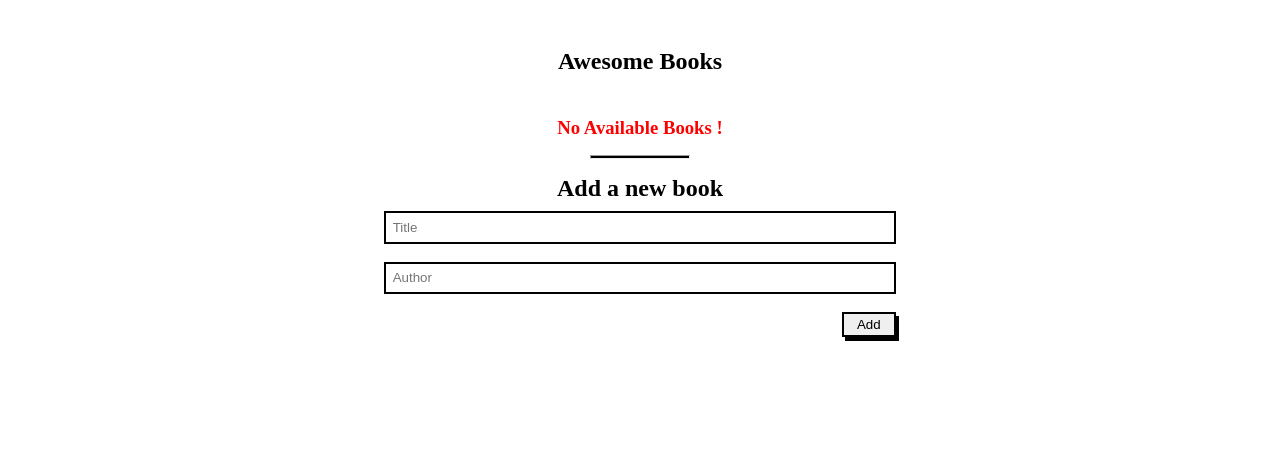
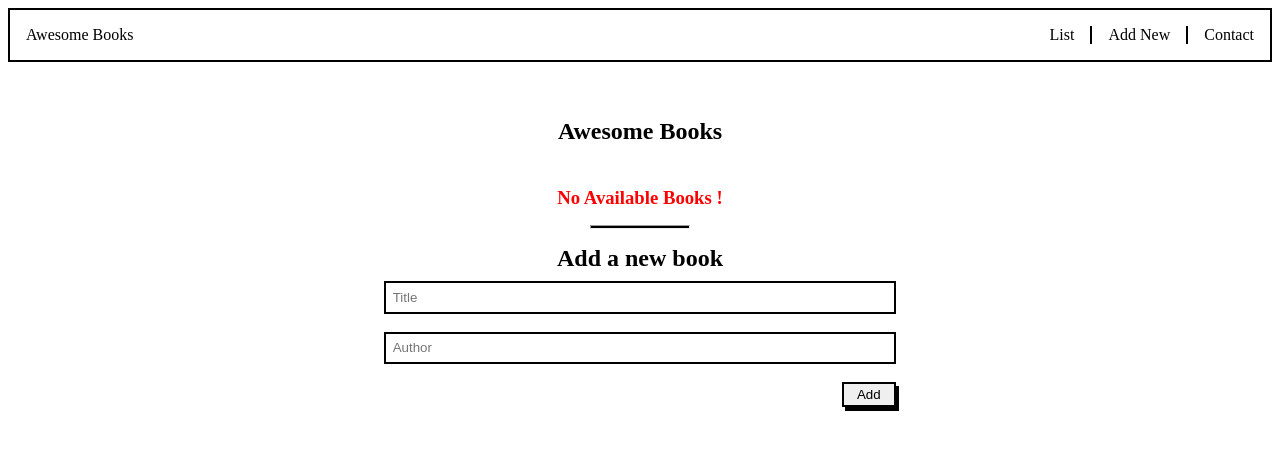
Before and after one commit to Moise-code/Awesome-books, a website: page index.html in a window 1280 px wide. Drawn offline with Linux system fonts and the light colour scheme.

Commit message:
Added navigation bar

```diff
--- a/index.html
+++ b/index.html
@@ -10,6 +10,15 @@
 </head>
 
 <body>
+    <section class="navigation">
+        <ul>
+            <li>Awesome Books</li>
+            <span class="spacer"></span>
+            <li><a href="/">List</a></li>
+            <li><a href="/">Add New</a></li>
+            <li><a href="/">Contact</a></li>
+        </ul>
+    </section>
     <section class="book">
         <div class="added-book">
             <h1 class="top-title">Awesome Books</h1>
--- a/style.css
+++ b/style.css
@@ -6,6 +6,44 @@
 
 body {
   width: 100%;
+}
+
+.navigation {
+  padding: 1rem;
+  border: 2px solid black;
+  margin: .5rem;
+}
+
+.navigation > ul {
+  display: flex;
+  flex-direction: row;
+  justify-content: space-between;
+}
+
+.spacer {
+  flex: 1 1 auto;
+}
+
+.navigation > ul li {
+  list-style: none;
+}
+
+.navigation > ul li:not(:first-child) {
+  margin-left: 1rem;
+  border-right: 2px solid black;
+  padding-right: 1rem;
+}
+
+.navigation > ul li:last-child {
+  border-right: none;
+  padding-right: 0;
+}
+
+
+
+.navigation > ul li a {
+  text-decoration: none;
+  color: black;
 }
 
 .book {
```
